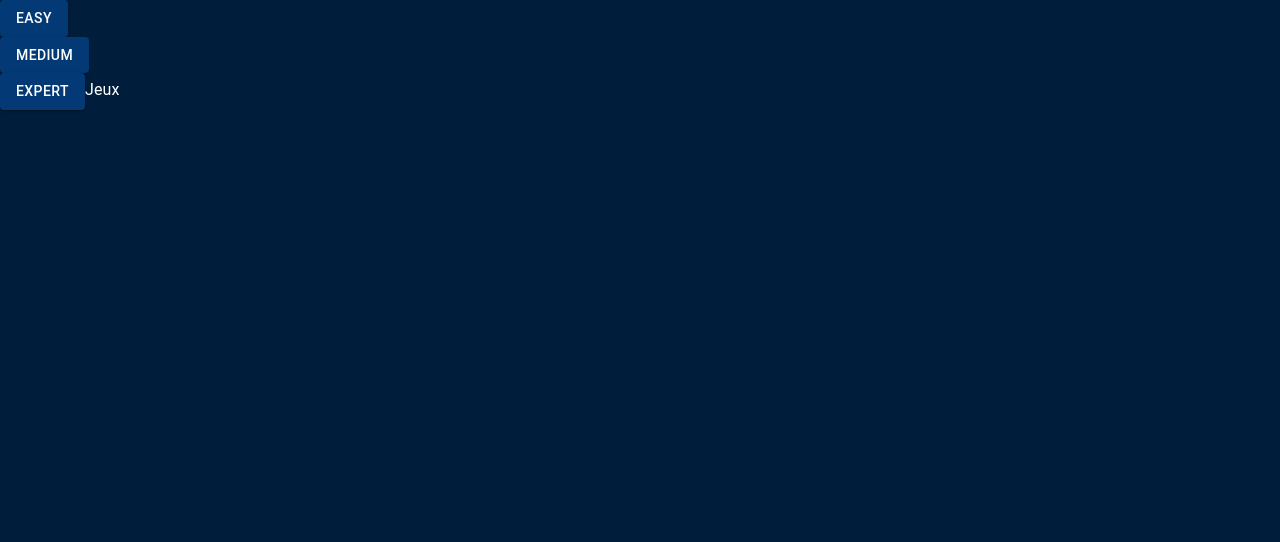
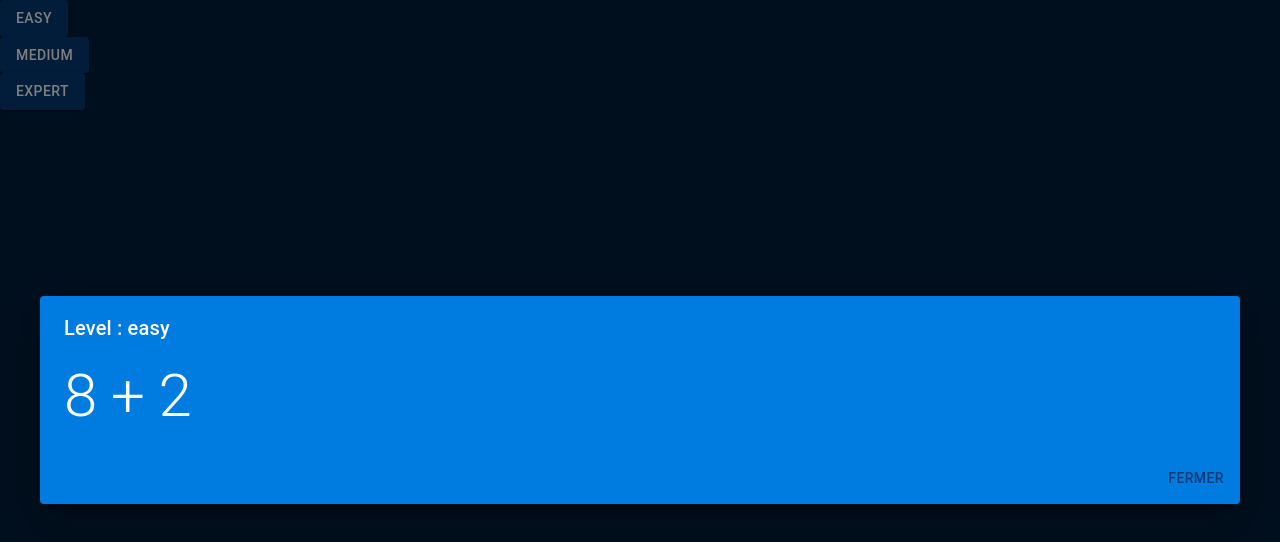
Before and after one commit to AlbanPel/GameReactP3, a React (Create React App) app in the folder app-game/: page / in a window 1280 px wide. Both pictures are taken after a click on the button "EASY". Shown: the top 542 px of the page. Built offline with nearby package versions, Linux system fonts and the light colour scheme.

Commit message:
Game: add random Math

```diff
--- a/app-game/src/components/Game.jsx
+++ b/app-game/src/components/Game.jsx
@@ -1,15 +1,65 @@
-import React, {useEffect} from "react";
+import React, {useEffect, useState} from "react";
+import {Button, Dialog, DialogActions, DialogContent, DialogTitle, Typography} from "@mui/material";
 
 export default function Game({open, lvl, onClose}) {
+    const [numb1, setNumb1] = useState(0);
+    const [numb2, setNumb2] = useState(0);
+    const [result, setResult] = useState(0);
+    const [labelOperator, setLabelOperator] = useState("");
 
+    const randomMath = () => {
+        setNumb1(Math.round(Math.random() * (1, 10)))
+        setNumb2(Math.round(Math.random() * (1, 10)))
+    }
+    useEffect(()=>{
+        randomMath()
+    }, [])
+
+    const calculate = () => {
+        if (lvl === 'easy') {
+            const _easy = numb1 + numb2;
+            setResult(_easy)
+            setLabelOperator("+")
+        }
+        if (lvl === 'medium') {
+            const _medium = numb1 - numb2;
+            setResult(_medium)
+            setLabelOperator("-")
+        }
+        if (lvl === 'expert') {
+            const _expert = numb1 * numb2;
+            setResult(_expert)
+            setLabelOperator( "*")
+        }
+    }
+    useEffect(() => {
+        calculate()
+    }, [numb1, numb2])
     //log
     useEffect(()=>{
         console.log('open', open)
         console.log('lvl', lvl)
         console.log('onClose', onClose)
-    }, [open, lvl, onClose])
+        console.log('Numb1', numb1)
+        console.log('numb2', numb2)
+        console.log('Operator', labelOperator)
+        console.log('Result', result)
+    }, [open, lvl, onClose, numb1, numb2, result, labelOperator])
 
     return (
-        'Jeux'
+        <Dialog open={open} onClose={onClose} maxWidth={"lg"} fullWidth>
+            <DialogTitle>Level : {lvl}</DialogTitle>
+            <DialogContent>
+                <Typography alignItems={"center"} variant={"h2"}>{numb1} {labelOperator} {numb2}</Typography>
+
+            </DialogContent>
+            <DialogActions>
+                <Button
+                    onClick={onClose}
+                >
+                 Fermer
+                </Button>
+            </DialogActions>
+        </Dialog>
     )
 }
```
